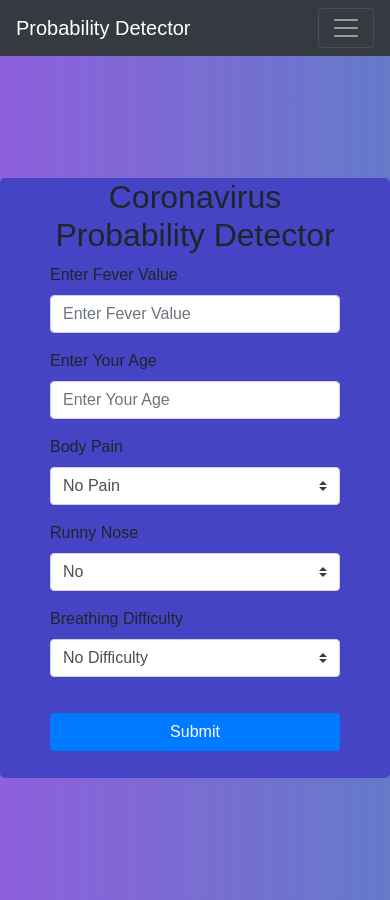
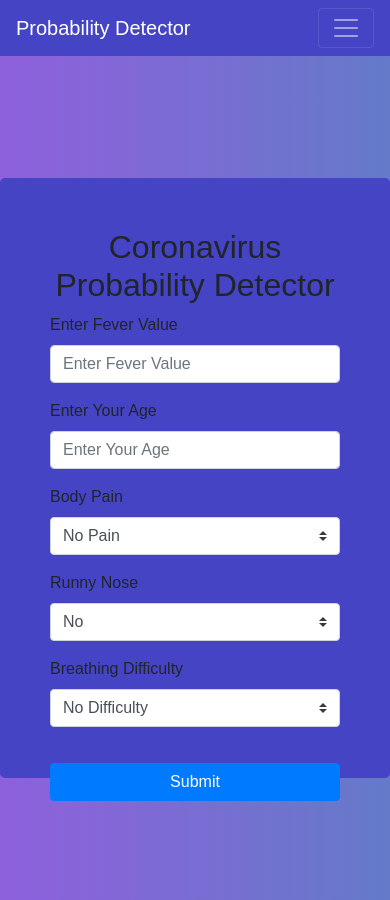
Before and after one commit to Siddhant-K-code/Coronavirus-Probability-Checker, a plain HTML site: page index.html in a window 390 px wide. Drawn offline with nearby package versions, Linux system fonts and the light colour scheme.

Commit message:
Latest commit

```diff
--- a/index.css
+++ b/index.css
@@ -20,10 +20,29 @@ html body{
     border-radius: 5px;
     height: 600px;
     width: 500px;
+    padding-top: 50px;
     padding-left: 50px;
     padding-right: 50px;
     background: rgb(68, 68, 197);
 }
-form .btn{
+.navbar button{
+    outline: none;
+}
+/* form .btn{
+    margin-top: 20px;
+} */
+@media (max-width:576px){
+    html,body{
+        background: rgb(68, 68, 197);
+    }
+
+    .container{
+        background: rgb(68, 68, 197);
+    }
+    form .btn{
     margin-top: 20px;
 }
+    .navbar{
+        background: rgb(68, 68, 197);
+    }
+    }
--- a/index.html
+++ b/index.html
@@ -19,7 +19,7 @@
 <body>
 
   <section>
-    <nav class="navbar navbar-expand-lg navbar-dark bg-dark">
+    <nav class="navbar navbar-expand-lg navbar-dark">
       <a class="navbar-brand" href="#">Probability Detector</a>
       <button class="navbar-toggler" type="button" data-toggle="collapse" data-target="#navbarSupportedContent"
         aria-controls="navbarSupportedContent" aria-expanded="false" aria-label="Toggle navigation">
```
